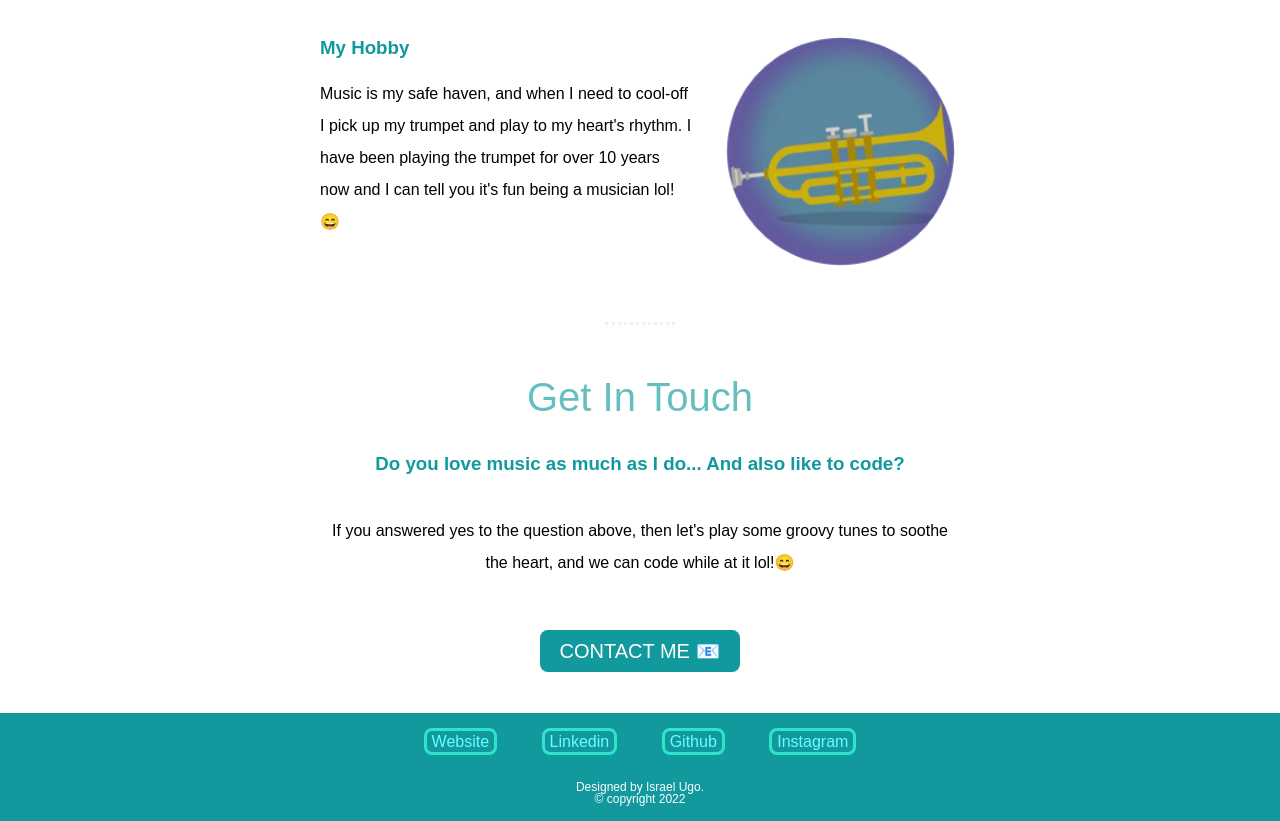
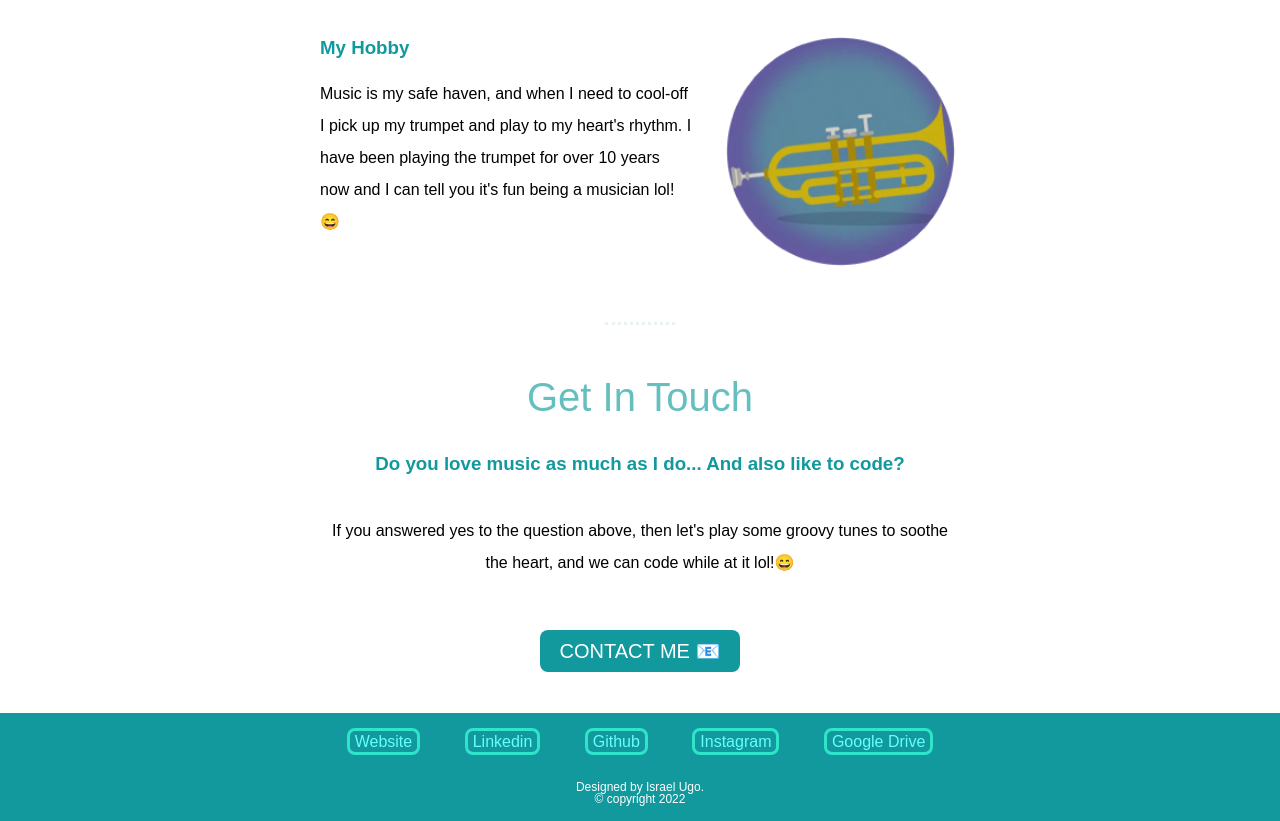
Before and after one commit to Chingu-Solo/CV-website, a plain HTML site: page index.html in a window 1280 px wide. Shown: the part 2006-2827 px from the top of the page. Drawn offline with Linux system fonts and the light colour scheme.

Commit message:
Add files via upload

```diff
--- a/index.html
+++ b/index.html
@@ -98,6 +98,8 @@
 
 				<a class="footer-link" href="https://www.instagram.com/_beautifulimpressions_/">Instagram</a>
 
+				<a class="footer-link" href="https://drive.google.com/drive/folders/1Wna6X8IC_7RPv0XNXS0GSmxSsO_h42BH?usp=sharing">Google Drive</a>
+
 
 
 				<p class="copyright"> Designed by Israel Ugo. <br>© copyright 2022</p>
```
